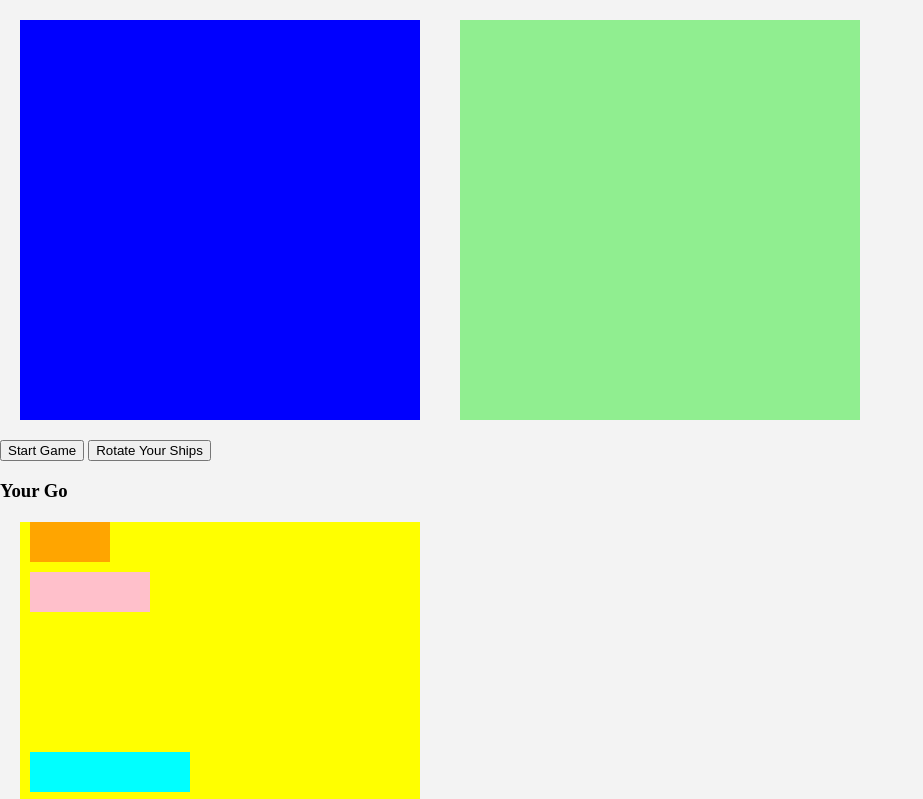
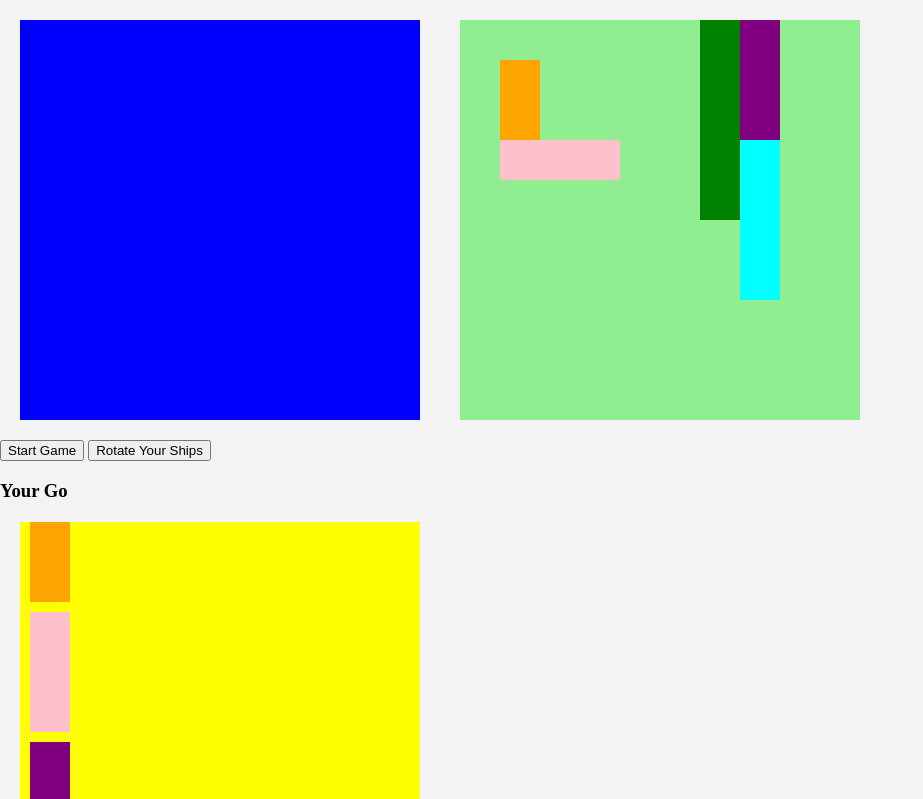
Before and after one commit to SiddharthSsb11/game-battleship, a website: page public/index.html in a window 1280 px wide. Both pictures are taken after a click on the button "Rotate Your Ships". Shown: the top 799 px of the page, without its empty margins (0-923 px from the left). Drawn offline with Linux system fonts and the light colour scheme.

Commit message:
single player code done

```diff
--- a/public/app.js
+++ b/public/app.js
@@ -1,8 +1,14 @@
 document.addEventListener("DOMContentLoaded", () => {
-
   const userGrid = document.querySelector(".grid-user");
   const computerGrid = document.querySelector(".grid-computer");
   const displayGrid = document.querySelector(".grid-display");
+
+  const ships = document.querySelectorAll(".ship");
+  const destroyer = document.querySelector(".destroyer-container");
+  const submarine = document.querySelector(".submarine-container");
+  const cruiser = document.querySelector(".cruiser-container");
+  const battleship = document.querySelector(".battleship-container");
+  const carrier = document.querySelector(".carrier-container");
 
   const startButton = document.querySelector("#start");
   const rotateButton = document.querySelector("#rotate");
@@ -17,12 +23,6 @@ document.addEventListener("DOMContentLoaded", () => {
 
   let currentPlayer = "user";
 
-  let playerNum = 0;
-  let ready = false;
-  let enemyReady = false;
-  let allShipsPlaced = false;
-  let shotFired = -1;
-
   const width = 10;
 
   //Create Board
@@ -36,4 +36,106 @@ document.addEventListener("DOMContentLoaded", () => {
   }
   createBoard(userGrid, userSquares);
   createBoard(computerGrid, computerSquares);
+
+  //Ships
+  const shipArray = [
+    {
+      name: "destroyer",
+      directions: [
+        [0, 1],
+        [0, width],
+      ],
+    },
+    {
+      name: "submarine",
+      directions: [
+        [0, 1, 2],
+        [0, width, width * 2],
+      ],
+    },
+    {
+      name: "cruiser",
+      directions: [
+        [0, 1, 2],
+        [0, width, width * 2],
+      ],
+    },
+    {
+      name: "battleship",
+      directions: [
+        [0, 1, 2, 3],
+        [0, width, width * 2, width * 3],
+      ],
+    },
+    {
+      name: "carrier",
+      directions: [
+        [0, 1, 2, 3, 4],
+        [0, width, width * 2, width * 3, width * 4],
+      ],
+    },
+  ];
+
+  //generating the computers ships in random locations
+  function generate(ship) {
+    let randomDirection = Math.floor(Math.random() * ship.directions.length);
+    let current = ship.directions[randomDirection];
+    if (randomDirection === 0) direction = 1;
+    if (randomDirection === 1) direction = 10;
+    let randomStart = Math.abs(
+      Math.floor(
+        Math.random() * computerSquares.length -
+          ship.directions[0].length * direction
+      )
+    );
+
+    const isTaken = current.some((index) =>
+      computerSquares[randomStart + index].classList.contains("taken")
+    );
+    const isAtRightEdge = current.some(
+      (index) => (randomStart + index) % width === width - 1
+    );
+    const isAtLeftEdge = current.some(
+      (index) => (randomStart + index) % width === 0
+    );
+
+    if (!isTaken && !isAtRightEdge && !isAtLeftEdge)
+      current.forEach((index) =>
+        computerSquares[randomStart + index].classList.add("taken", ship.name)
+      );
+    else generate(ship);
+  }
+  generate(shipArray[0]);
+  generate(shipArray[1]);
+  generate(shipArray[2]);
+  generate(shipArray[3]);
+  generate(shipArray[4]);
+
+  //Rotate the ships
+  function rotate() {
+    if (isHorizontal) {
+      destroyer.classList.toggle('destroyer-container-vertical')
+      submarine.classList.toggle('submarine-container-vertical')
+      cruiser.classList.toggle('cruiser-container-vertical')
+      battleship.classList.toggle('battleship-container-vertical')
+      carrier.classList.toggle('carrier-container-vertical')
+      isHorizontal = false
+      console.log(isHorizontal)
+      return
+    }
+    if (!isHorizontal) {
+      destroyer.classList.toggle('destroyer-container-vertical')
+      submarine.classList.toggle('submarine-container-vertical')
+      cruiser.classList.toggle('cruiser-container-vertical')
+      battleship.classList.toggle('battleship-container-vertical')
+      carrier.classList.toggle('carrier-container-vertical')
+      isHorizontal = true
+      console.log(isHorizontal)
+      return
+    }
+  }
+  rotateButton.addEventListener('click', rotate)
+
+
+
 });
--- a/public/index.html
+++ b/public/index.html
@@ -20,39 +20,11 @@
     </div>
 
     <div class="grid-display">
-      <!--displaying type of ships-->
-      <div class="ship destroyer-container" draggable="true">
-        <div id="destroyer-0"></div>
-        <div id="destroyer-1"></div>
-      </div>
-
-      <div class="ship submarine-container" draggable="true">
-        <div id="submarine-0"></div>
-        <div id="submarine-1"></div>
-        <div id="submarine-2"></div>
-      </div>
-
-      <div class="ship cruiser-container" draggable="true">
-        <div id="cruiser-0"></div>
-        <div id="cruiser-1"></div>
-        <div id="cruiser-2"></div>
-      </div>
-
-      <div class="ship battleship-container" draggable="true">
-        <div id="battleship-0"></div>
-        <div id="battleship-1"></div>
-        <div id="battleship-2"></div>
-        <div id="battleship-3"></div>
-      </div>
-
-      <div class="ship carrier-container" draggable="true">
-        <div id="carrier-0"></div>
-        <div id="carrier-1"></div>
-        <div id="carrier-2"></div>
-        <div id="carrier-3"></div>
-        <div id="carrier-4"></div>
-      </div>
-
+      <div class="ship destroyer-container" draggable="true"><div id="destroyer-0"></div><div id="destroyer-1"></div></div>
+      <div class="ship submarine-container" draggable="true"><div id="submarine-0"></div><div id="submarine-1"></div><div id="submarine-2"></div></div>
+      <div class="ship cruiser-container" draggable="true"><div id="cruiser-0"></div><div id="cruiser-1"></div><div id="cruiser-2"></div></div>
+      <div class="ship battleship-container" draggable="true"><div id="battleship-0"></div><div id="battleship-1"></div><div id="battleship-2"></div><div id="battleship-3"></div></div>
+      <div class="ship carrier-container" draggable="true"><div id="carrier-0"></div><div id="carrier-1"></div><div id="carrier-2"></div><div id="carrier-3"></div><div id="carrier-4"></div></div>
     </div>
   </body>
 </html>
--- a/public/style.css
+++ b/public/style.css
@@ -43,12 +43,28 @@ body {
     height: 40px;
 }
 
+.grid-display {
+    width: 400px;
+    height: 400px;
+    margin: 20px;
+    background-color: yellow;
+}
+
 .destroyer-container {
     width: 80px;
     height: 40px;
     background-color: orange;
     margin: 10px;
     display: flex;
+}
+
+.destroyer-container-vertical {
+    width: 40px;
+    height: 80px;
+    background-color: orange;
+    margin: 10px;
+    display: flex;
+    flex-wrap: wrap;
 }
 
 .submarine-container {
@@ -59,6 +75,32 @@ body {
     display: flex;
 }
 
+.submarine-container-vertical {
+    width: 40px;
+    height: 120px;
+    background-color: pink;
+    margin: 10px;
+    display: flex;
+    flex-wrap: wrap;
+}
+
+.cruiser-container {
+    width: 120px;
+    height: 40px;
+    background-color: purple;
+    margin: 10px;
+    display: flex;
+}
+
+.cruiser-container-vertical {
+    width: 40px;
+    height: 120px;
+    background-color: purple;
+    margin: 10px;
+    display: flex;
+    flex-wrap: wrap;
+}
+
 .battleship-container {
     width: 160px;
     height: 40px;
@@ -67,6 +109,16 @@ body {
     display: flex;
 }
 
+.battleship-container-vertical {
+    width: 40px;
+    height: 160px;
+    background-color: aqua;
+    margin: 10px;
+    display: flex;
+    flex-wrap: wrap;
+}
+
+
 .carrier-container {
     width: 200px;
     height: 40px;
@@ -74,3 +126,41 @@ body {
     margin: 10px;
     display: flex;
 }
+
+.carrier-container-vertical {
+    width: 40px;
+    height: 200px;
+    background-color: green;
+    margin: 10px;
+    display: flex;
+    flex-wrap: wrap;
+}
+
+
+.destroyer {
+    background-color: orange;
+}
+
+.submarine {
+    background-color: pink;
+}
+
+.cruiser {
+    background-color: purple;
+}
+
+.battleship {
+    background-color: aqua;
+}
+
+.carrier {
+    background-color: green;
+}
+
+.boom {
+    background-color: red;
+}
+
+.miss {
+    background-color: black;
+}
```
